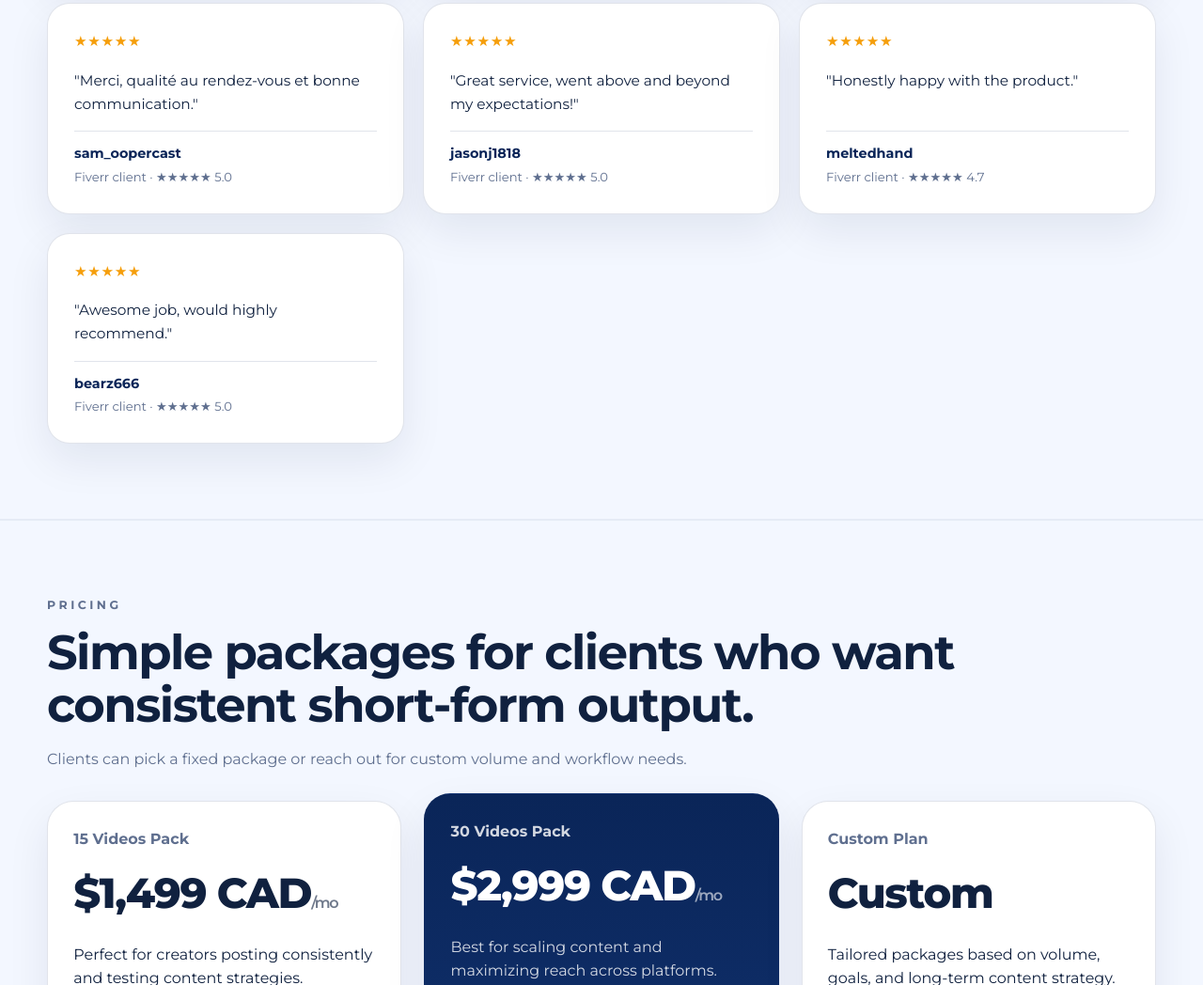
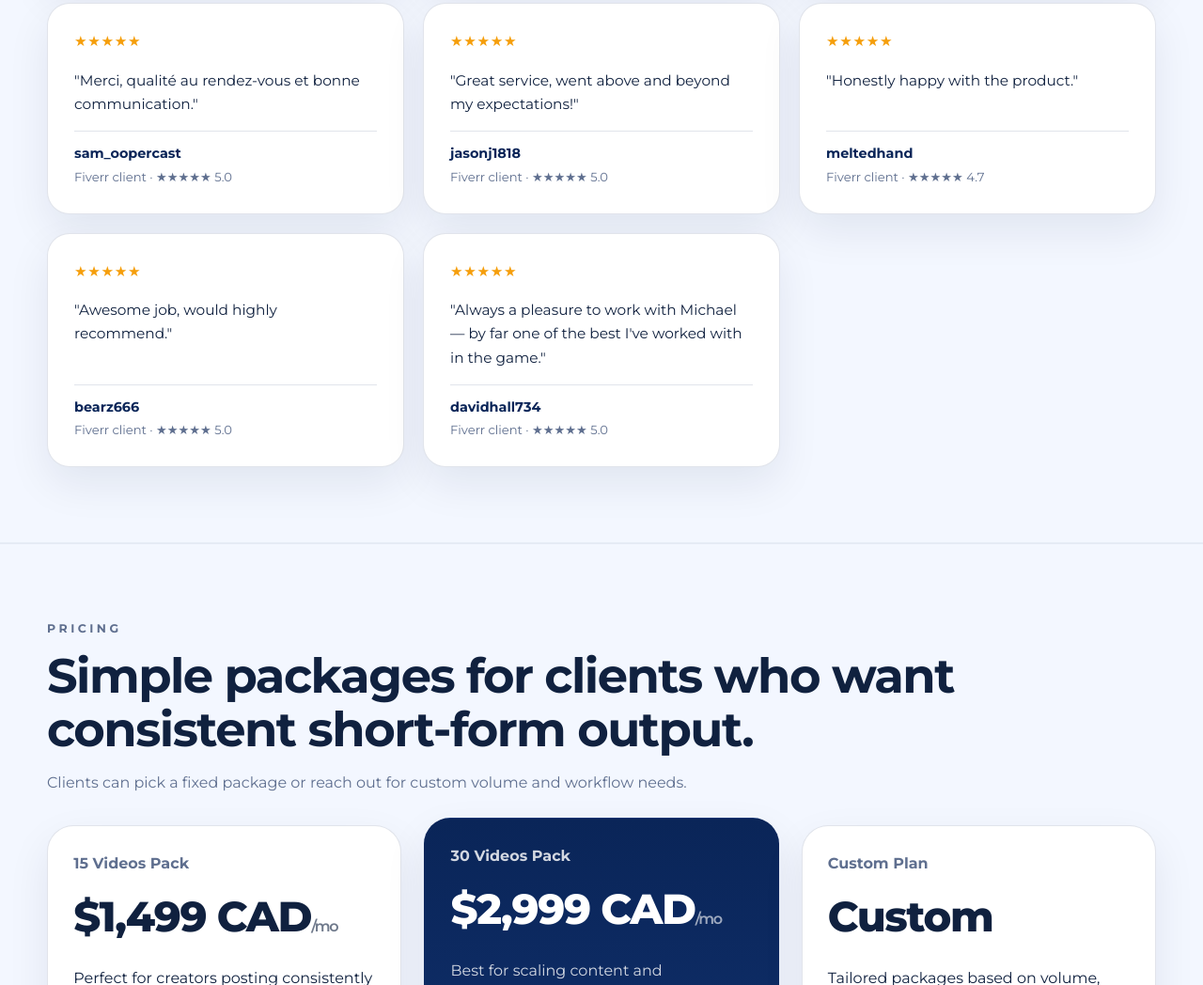
Before and after one commit to EddyUtd/editorsunited, a plain HTML site: page index.html in a window 1280 px wide. Shown: the part 3003-4051 px from the top of the page at 94% size. Drawn offline with Linux system fonts and the light colour scheme.

Commit message:
Add davidhall734 review

```diff
--- a/index.html
+++ b/index.html
@@ -214,6 +214,14 @@
               <span>Fiverr client · ★★★★★ 5.0</span>
             </div>
           </article>
+          <article class="review-card">
+            <div class="review-card-stars">★★★★★</div>
+            <p class="review-text">"Always a pleasure to work with Michael — by far one of the best I've worked with in the game."</p>
+            <div class="review-author">
+              <strong>davidhall734</strong>
+              <span>Fiverr client · ★★★★★ 5.0</span>
+            </div>
+          </article>
         </div>
       </div>
     </section>
```
